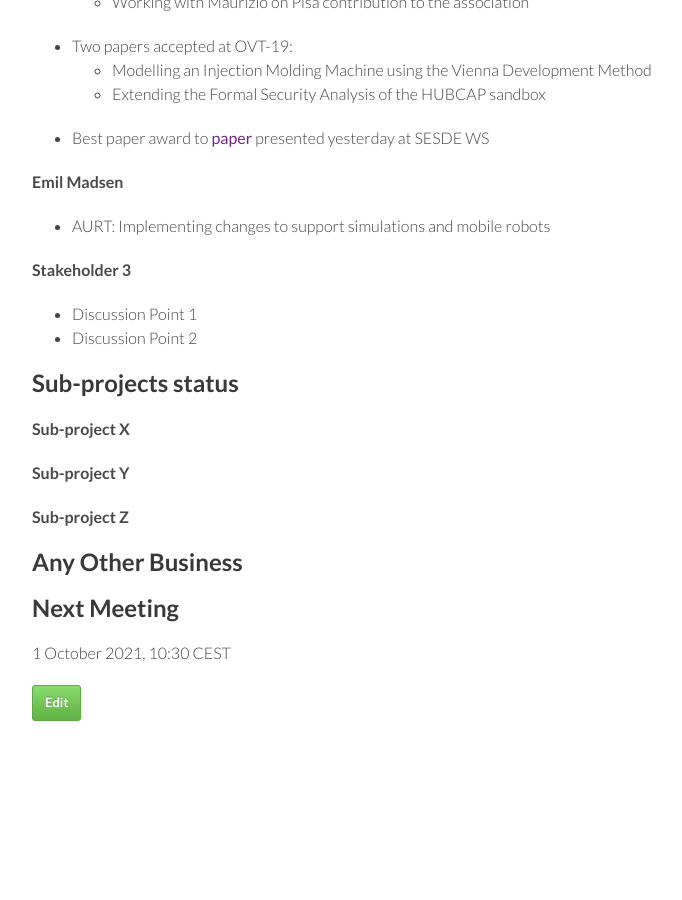
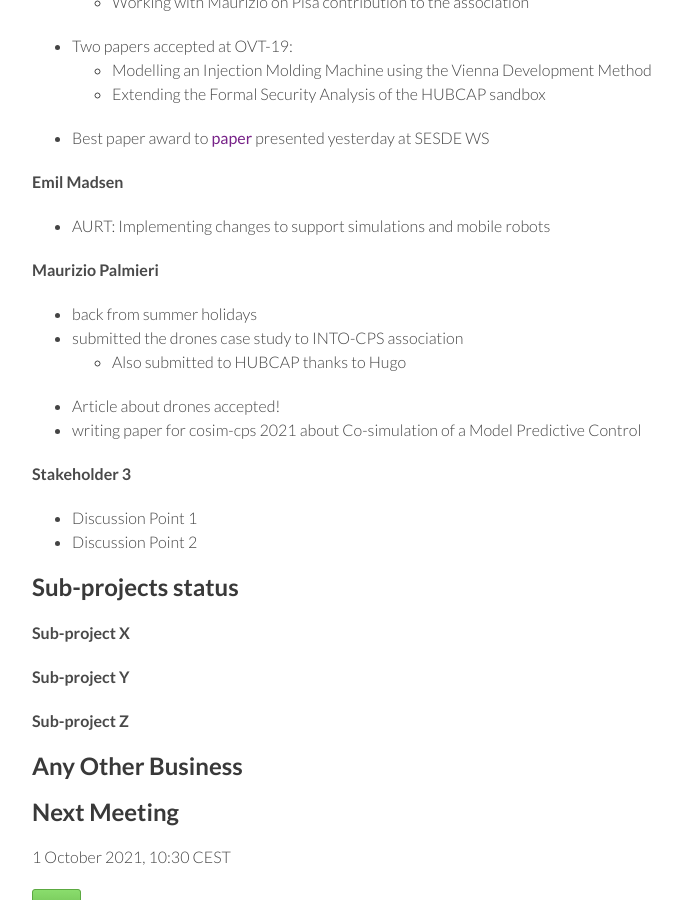
Before and after one commit to digitaltwincentre/digitaltwincentre.github.io, a Jekyll site: the page built from _biweeklies/Biweekly-45.md, in a window 1280 px wide and 900 px high, scrolled down 1951 px. Shown: the whole window, without its empty margins (418-1100 px from the left). Built offline with Jekyll 4.4.1, drawn with Linux system fonts in a browser that asks for light colours; nearby versions of some CDN libraries.

Commit message:
Update Biweekly 45.md

```diff
--- a/_biweeklies/Biweekly-45.md
+++ b/_biweeklies/Biweekly-45.md
@@ -83,6 +83,13 @@ date: 17 September 2021, 1030 CEST
 #### Emil Madsen
 * AURT: Implementing changes to support simulations and mobile robots
 
+#### Maurizio Palmieri
+* back from summer holidays
+* submitted the drones case study to INTO-CPS association
+  * Also submitted to HUBCAP thanks to Hugo
+* Article about drones accepted!
+* writing paper for cosim-cps 2021 about Co-simulation of a Model Predictive Control
+
 #### Stakeholder 3
 * Discussion Point 1
 * Discussion Point 2
```
